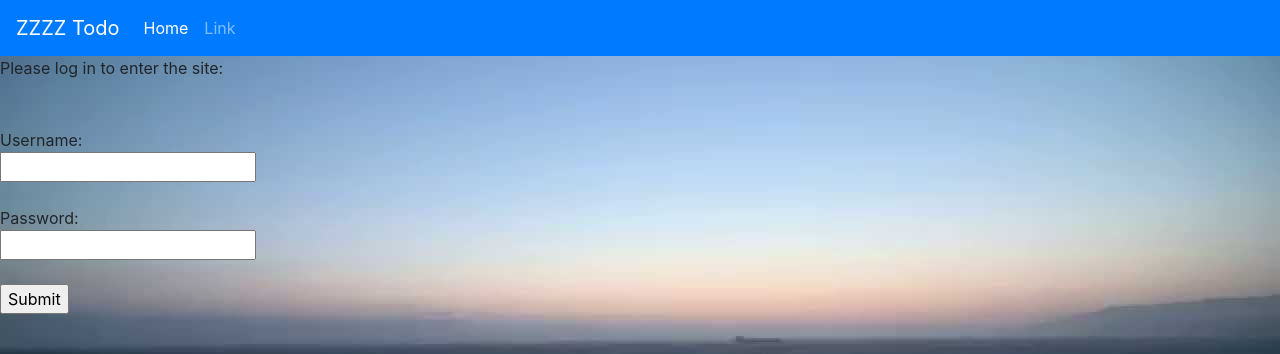
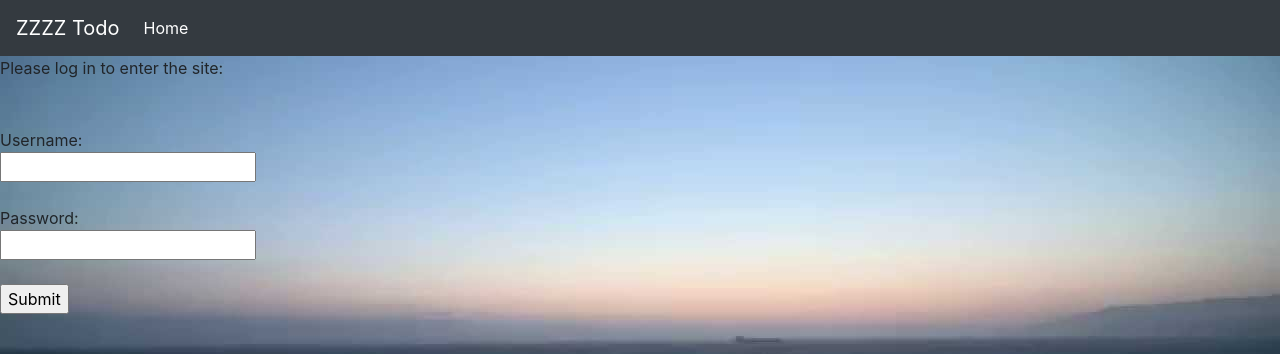
Before and after one commit to gregzb/HackathonJan2020, a Flask app: page / in a window 1280 px wide. Shown: the top 354 px of the page. Run offline with Flask 2, Linux system fonts and the light colour scheme; some libraries are stand-ins or nearby versions.

Commit message:
make it go right >:(

```diff
--- a/app.py
+++ b/app.py
@@ -17,7 +17,7 @@ def index():
     print(session)
     if 'username' in session and 'password' in session:
         return render_template("todo.html")
-    return render_template('login.html',errorMessage = "")
+    return render_template('login.html', errorMessage = "")
 
 @app.route("/login", methods=["POST"])
 def login():
--- a/templates/base.html
+++ b/templates/base.html
@@ -6,7 +6,7 @@
         <link rel="stylesheet" href="https://stackpath.bootstrapcdn.com/bootstrap/4.4.1/css/bootstrap.min.css" integrity="sha384-Vkoo8x4CGsO3+Hhxv8T/Q5PaXtkKtu6ug5TOeNV6gBiFeWPGFN9MuhOf23Q9Ifjh" crossorigin="anonymous">
     </head>
     <body style="background-image: url('static/images/serene.jpg');">
-        <nav class="navbar navbar-expand-lg navbar-dark bg-primary">
+        <nav class="navbar navbar-expand-lg navbar-dark bg-dark">
             <a class="navbar-brand" href="#">ZZZZ Todo</a>
             <button class="navbar-toggler" type="button" data-toggle="collapse" data-target="#navbarSupportedContent" aria-controls="navbarSupportedContent" aria-expanded="false" aria-label="Toggle navigation">
                 <span class="navbar-toggler-icon"></span>
@@ -17,9 +17,7 @@
                     <li class="nav-item active">
                         <a class="nav-link" href= {{ url_for('index') }}>Home<span class="sr-only">(current)</span></a>
                     </li>
-                    <li class="nav-item">
-                        <a class="nav-link" href="#">Link</a>
-                    </li>
+                    {% block logout %}{% endblock %}
                 </ul>
             </div>
         </nav>
--- a/templates/todo.html
+++ b/templates/todo.html
@@ -1,4 +1,10 @@
 {% extends "base.html" %}
+
+{% block logout %}
+<li class="navbar-nav ml-auto px-2">
+    <button class="btn btn-outline-danger navbar-btn" type="submit">Log Out</button>
+</li>
+{% endblock %}
 
 {% block content %}
 <br>
```
Also changed, not shown: todo.db (added).
